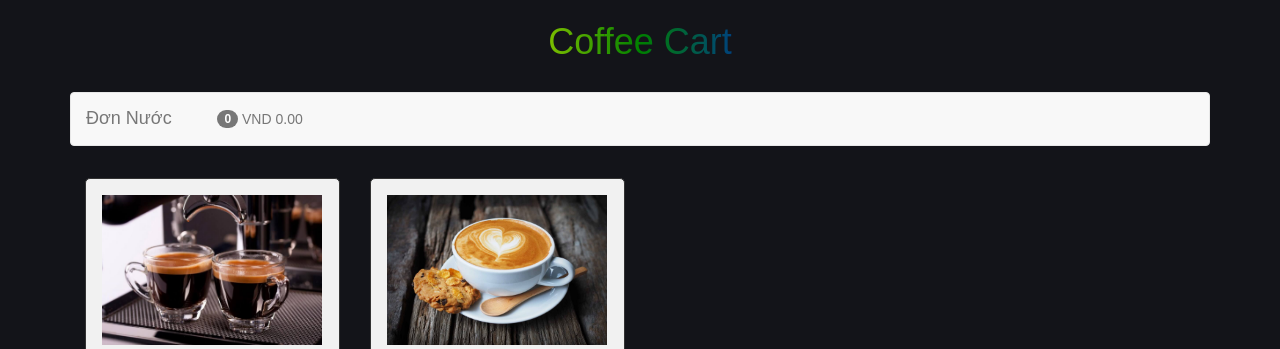
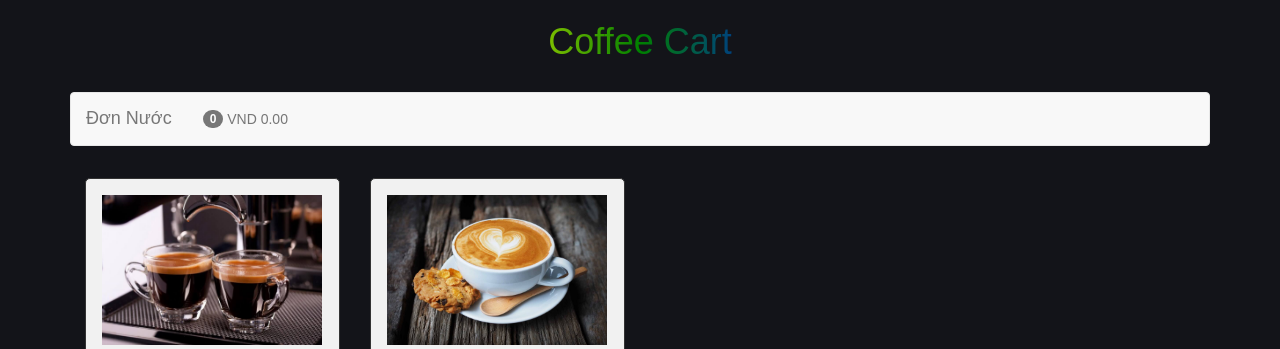
Before and after one commit to CTTD-STD/cuoikyCNPM, a PHP site: page /coffeeCart.php in a window 1280 px wide. Shown: the part 145-494 px from the top of the page. Run offline with PHP 8.4, Linux system fonts and the light colour scheme; data comes from the database, SQL or seed files in the repository; some web fonts are replaced.

Commit message:
Add files via upload

```diff
--- a/coffeeCart.php
+++ b/coffeeCart.php
@@ -55,7 +55,6 @@
 					<div class="navbar-header">
 						<button type="button" class="navbar-toggle collapsed" data-toggle="collapse" data-target=".navbar-collapse">
 						<span class="sr-only">Menu</span>
-						<span class="glyphicon glyphicon-menu-hamburger"></span>
 						</button>
 						<a class="navbar-brand">Đơn Nước</a>
 					</div>
@@ -64,7 +63,7 @@
 						<ul class="nav navbar-nav">
 							<li>
 								<a id="cart-popover" class="btn" data-placement="bottom" title="Shopping Cart">
-									<span class="glyphicon glyphicon-shopping-cart"></span>
+
 									<span class="badge"></span>
 									<span class="total_price">VND 0.00</span>
 								</a>
@@ -78,10 +77,10 @@
 				<span id="cart_details"></span>
 				<div align="right">
 					<a href="#" class="btn btn-primary" id="check_out_cart">
-					<span class="glyphicon glyphicon-shopping-cart"></span> Check out
+					 Check out
 					</a>
 					<a href="#" class="btn btn-default" id="clear_cart">
-					<span class="glyphicon glyphicon-trash"></span> Clear
+					 Clear
 					</a>
 				</div>
 			</div>
```
